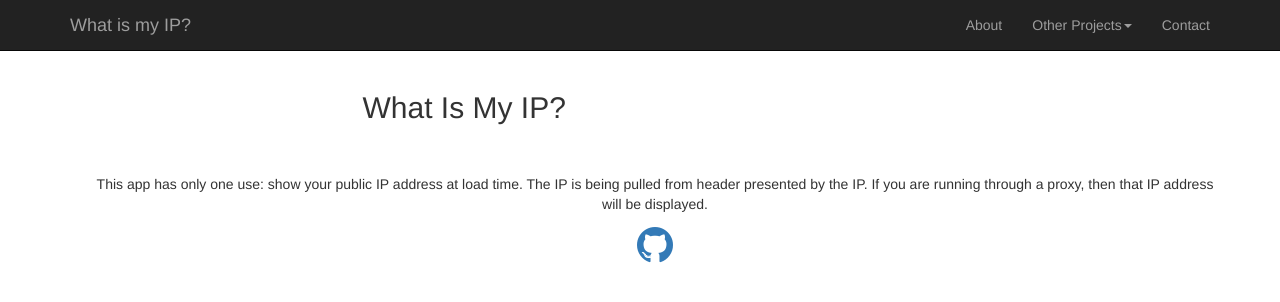
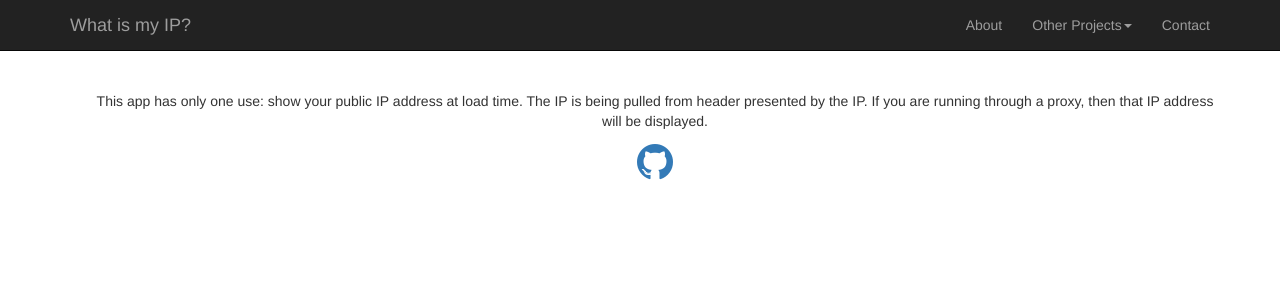
Before and after one commit to bridnap/whatismyip, a plain HTML site: page index.html in a window 1280 px wide. Drawn offline with nearby package versions, Linux system fonts and the light colour scheme.

Commit message:
Update index.html

```diff
--- a/index.html
+++ b/index.html
@@ -44,8 +44,6 @@
         <div class="container">
             <div class="row">
                 <div id="form" class="col-md-6 col-md-offset-3">
-                    <h2>What Is My IP?</h2>
-                    <br/>
 <div class="row">
             <div class="col-md-12 text-center">
             	<h2>
```
